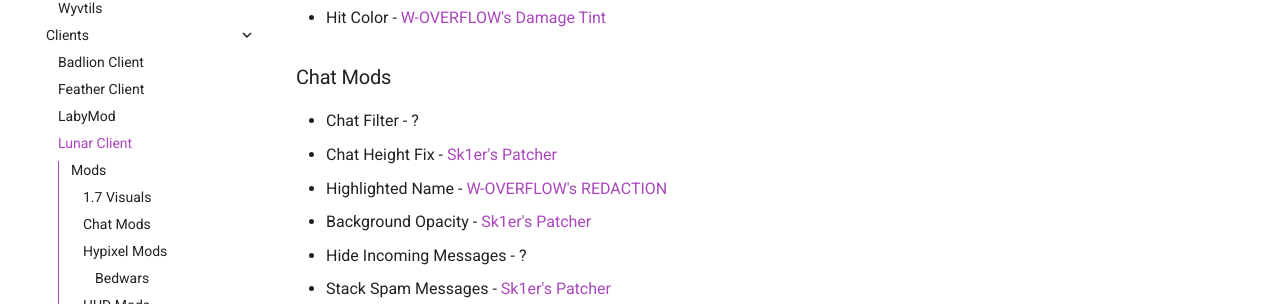
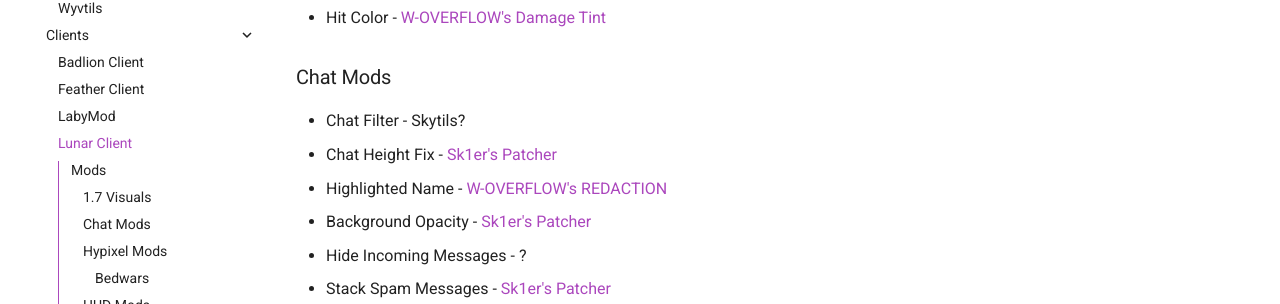
Before and after one commit to MicrocontrollersDev/Alternatives, an MkDocs documentation site: the page built from docs/1.8.9/lunar_client.md, in a window 1280 px wide and 900 px high. Shown: the part 379-683 px from the top of the window. Built offline with MkDocs 1.6.1 and Material for MkDocs 9.7.7, drawn with Linux system fonts in a browser that asks for light colours; comment, search, counter and statistics services are not loaded.

Commit message:
Chat filter possibly Skytils

```diff
--- a/docs/1.8.9/lunar_client.md
+++ b/docs/1.8.9/lunar_client.md
@@ -9,7 +9,7 @@
 
 ### Chat Mods
 
-* Chat Filter - ?
+* Chat Filter - Skytils?
 * Chat Height Fix - [Sk1er's Patcher](https://sk1er.club/mods/patcher)
 * Highlighted Name - [W-OVERFLOW's REDACTION](https://github.com/W-OVERFLOW/REDACTION/releases/latest)
 * Background Opacity - [Sk1er's Patcher](https://sk1er.club/mods/patcher)
```
